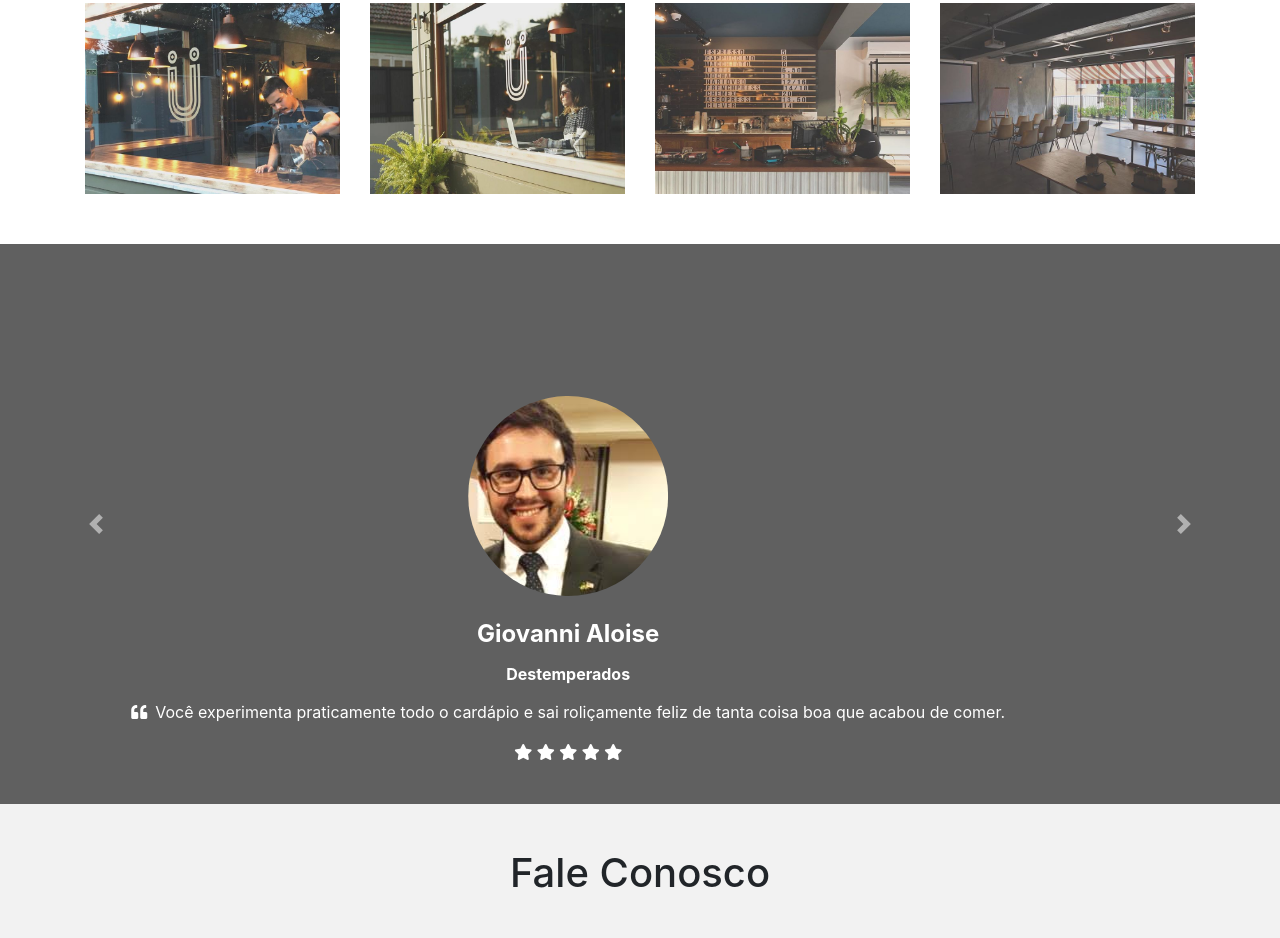
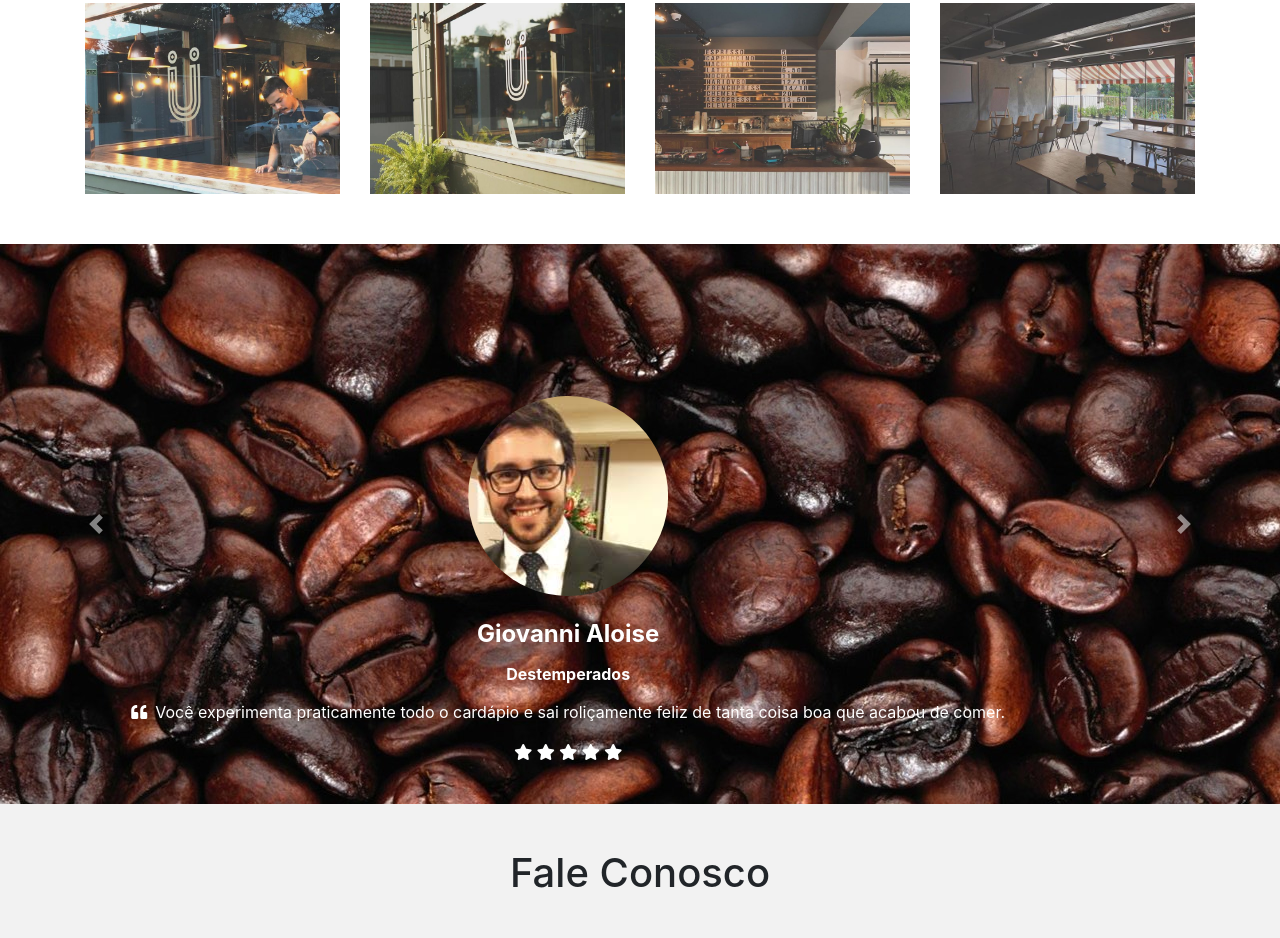
Before and after one commit to vitorgsevero/ohBruderWebsite, a plain HTML site: page index.html in a window 1280 px wide. Shown: the part 2625-3563 px from the top of the page. Drawn offline with nearby package versions, Linux system fonts and the light colour scheme; the site is published under a folder, as on GitHub Pages, so addresses that start at the root find nothing; grey boxes are pictures that could not be loaded.

Commit message:
Update style.css

```diff
--- a/resources/css/style.css
+++ b/resources/css/style.css
@@ -171,7 +171,7 @@ footer.footer {
 
 
 #bg-coffee {
-  background-image: url("/resources/img/coffee-beans-background-8.jpg");
+  background-image: url("../img/coffee-beans-background-8.jpg");
   background-attachment: fixed;
   background-color: rgba(0, 0, 0, 0.6);
   opacity: 13;
```
